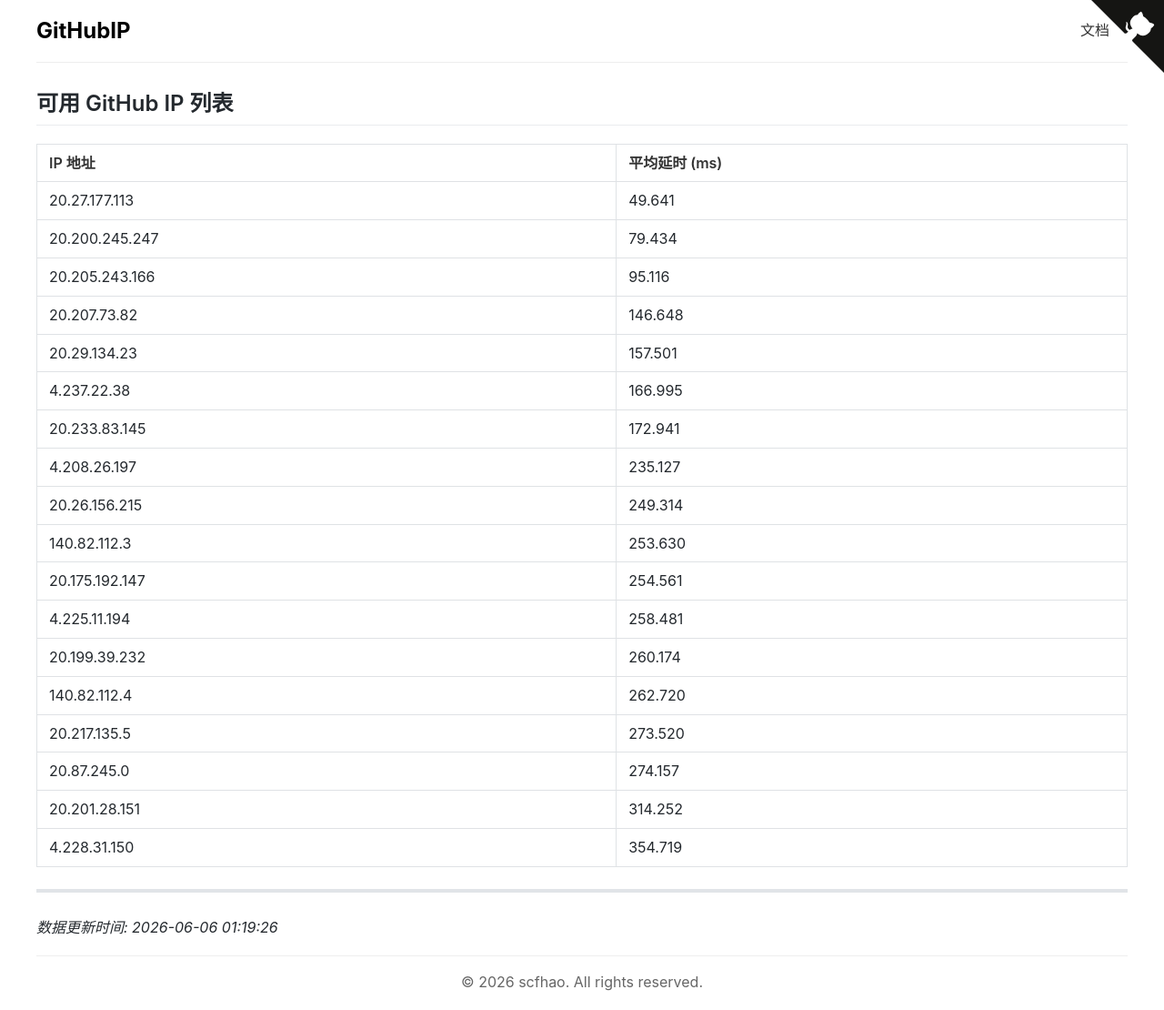
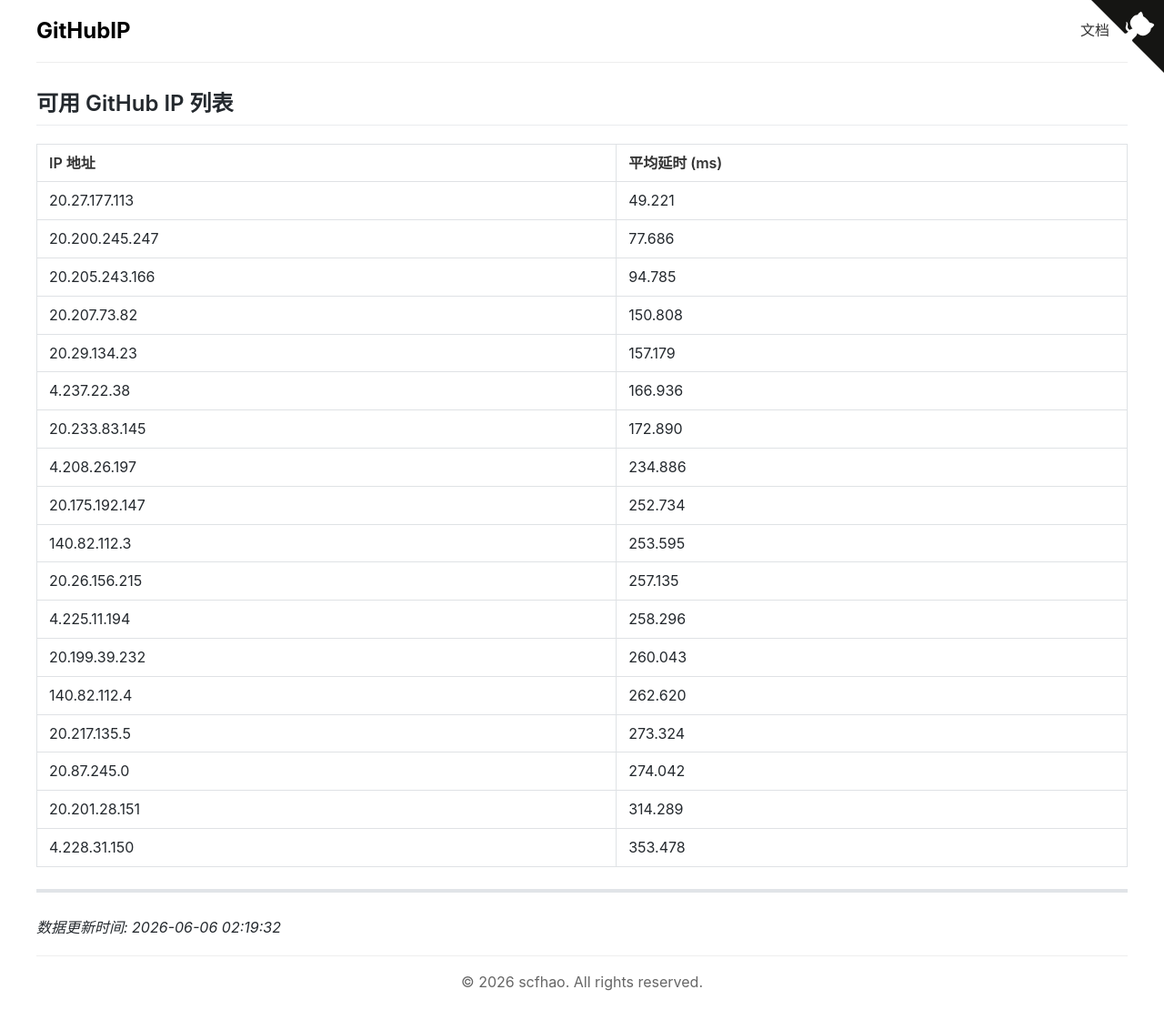
Before and after one commit to scfhao/GitHubIP, a Jekyll site: the page built from index.md, in a window 1280 px wide. Shown: the whole page at 91% size. Built offline with Jekyll 4.4.1, drawn with Linux system fonts in a browser that asks for light colours.

Commit message:
自动脚本执行 - 2026-06-06 02:19:32

```diff
--- a/index.md
+++ b/index.md
@@ -1,32 +1,32 @@
 ---
 layout: home
 title: GitHub IP 列表
-date: 2026-06-06 01:19:26
+date: 2026-06-06 02:19:32
 ---
 
 ## 可用 GitHub IP 列表
 
 | IP 地址 | 平均延时 (ms) |
 |---------|--------------|
-| 20.27.177.113 | 49.641 |
-| 20.200.245.247 | 79.434 |
-| 20.205.243.166 | 95.116 |
-| 20.207.73.82 | 146.648 |
-| 20.29.134.23 | 157.501 |
-| 4.237.22.38 | 166.995 |
-| 20.233.83.145 | 172.941 |
-| 4.208.26.197 | 235.127 |
-| 20.26.156.215 | 249.314 |
-| 140.82.112.3 | 253.630 |
-| 20.175.192.147 | 254.561 |
-| 4.225.11.194 | 258.481 |
-| 20.199.39.232 | 260.174 |
-| 140.82.112.4 | 262.720 |
-| 20.217.135.5 | 273.520 |
-| 20.87.245.0 | 274.157 |
-| 20.201.28.151 | 314.252 |
-| 4.228.31.150 | 354.719 |
+| 20.27.177.113 | 49.221 |
+| 20.200.245.247 | 77.686 |
+| 20.205.243.166 | 94.785 |
+| 20.207.73.82 | 150.808 |
+| 20.29.134.23 | 157.179 |
+| 4.237.22.38 | 166.936 |
+| 20.233.83.145 | 172.890 |
+| 4.208.26.197 | 234.886 |
+| 20.175.192.147 | 252.734 |
+| 140.82.112.3 | 253.595 |
+| 20.26.156.215 | 257.135 |
+| 4.225.11.194 | 258.296 |
+| 20.199.39.232 | 260.043 |
+| 140.82.112.4 | 262.620 |
+| 20.217.135.5 | 273.324 |
+| 20.87.245.0 | 274.042 |
+| 20.201.28.151 | 314.289 |
+| 4.228.31.150 | 353.478 |
 
 ---
 
-*数据更新时间: 2026-06-06 01:19:26*
+*数据更新时间: 2026-06-06 02:19:32*
```
